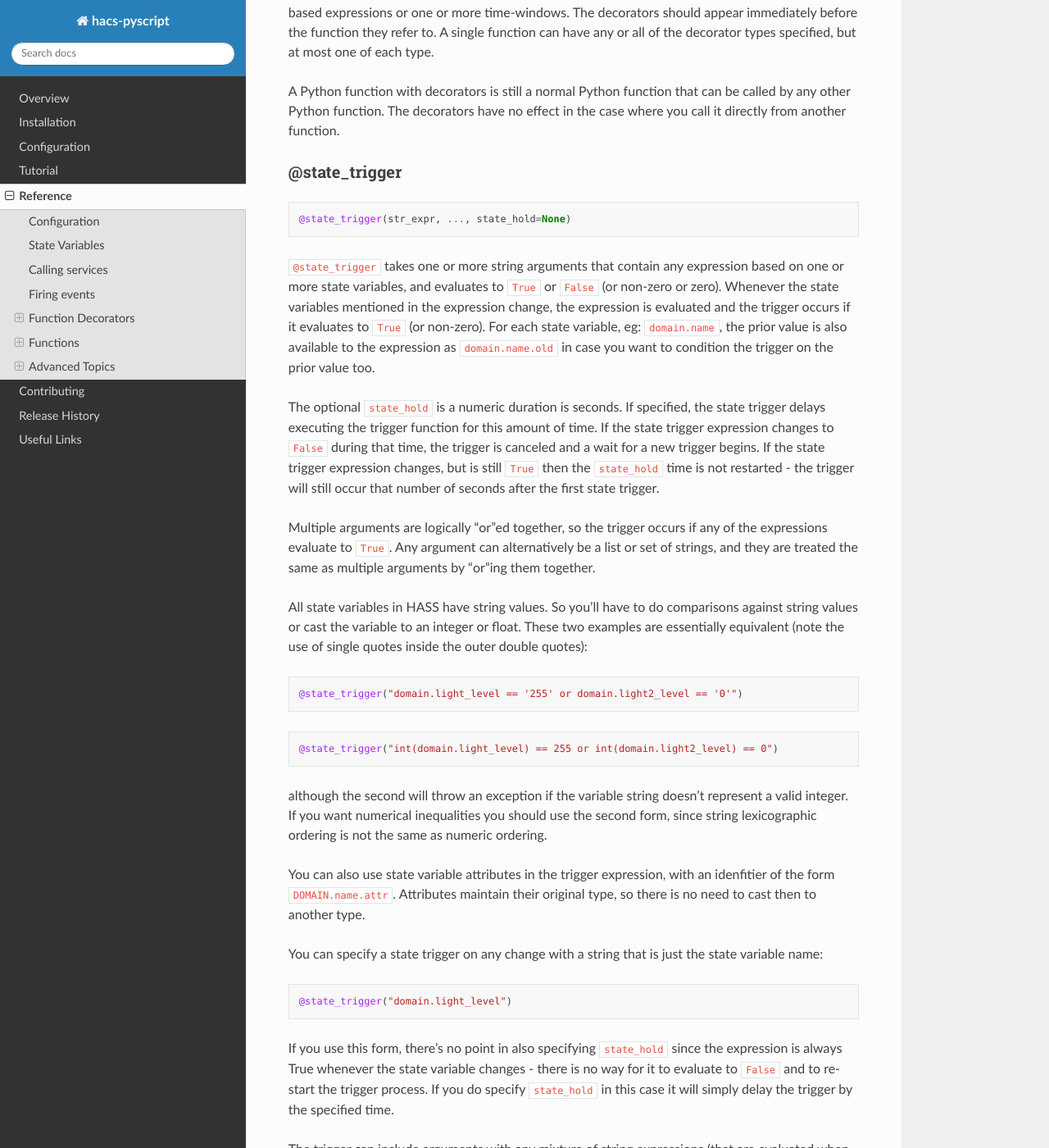
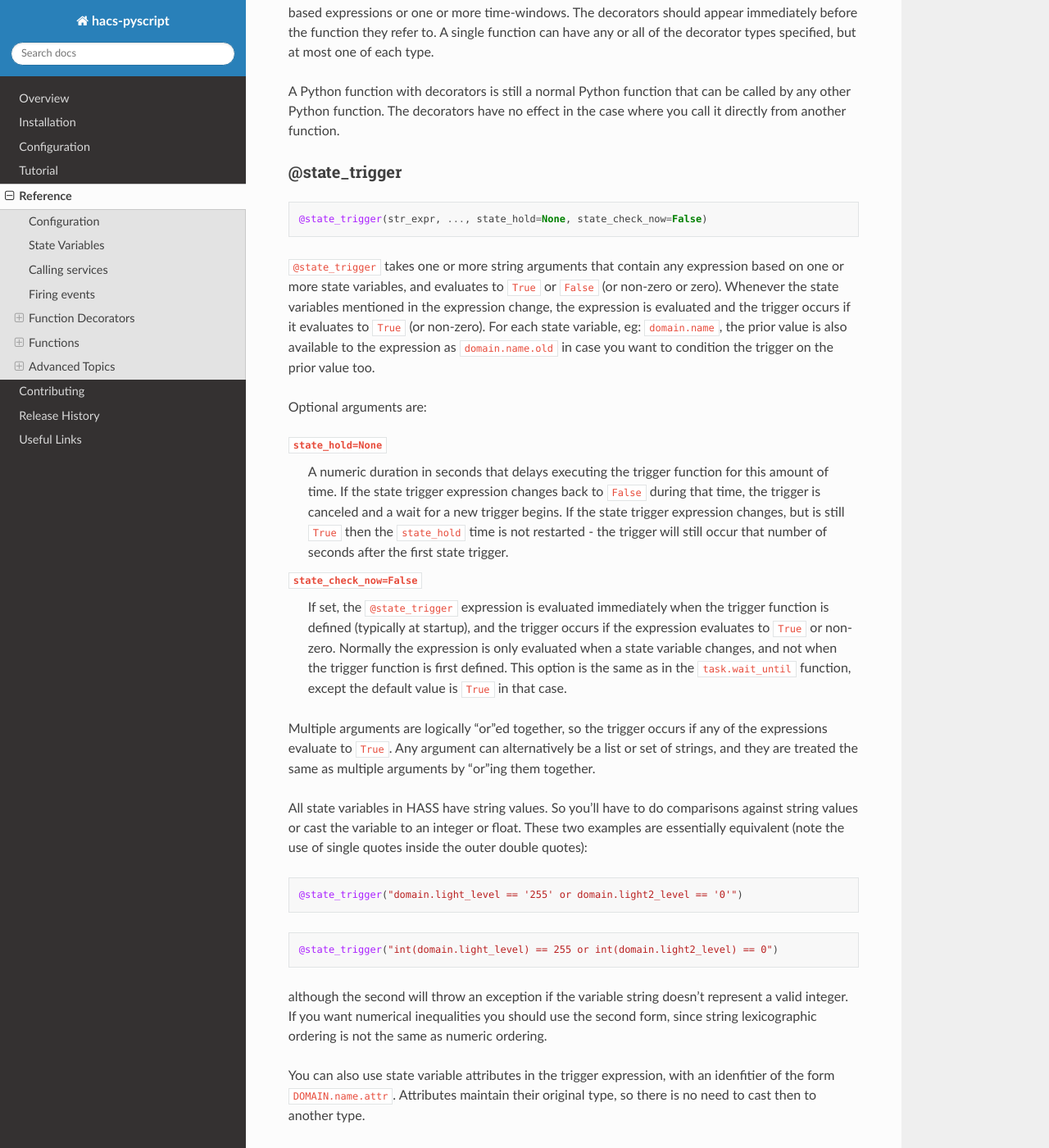
Before and after one commit to custom-components/pyscript, a Sphinx documentation site: the page built from docs/reference.rst, in a window 1280 px wide and 1400 px high, scrolled down 4355 px. Shown: the whole window at 82% size. Built offline with Sphinx 7.4.7 and the Read the Docs theme 2.0.0, drawn with Linux system fonts in a browser that asks for light colours; some of the changed text lies outside the part shown.

Commit message:
adds optional argument state_check_now=False to @state_trigger; resolves #65

```diff
--- a/docs/reference.rst
+++ b/docs/reference.rst
@@ -206,7 +206,7 @@ function.
 
 .. code:: python
 
-    @state_trigger(str_expr, ..., state_hold=None)
+    @state_trigger(str_expr, ..., state_hold=None, state_check_now=False)
 
 ``@state_trigger`` takes one or more string arguments that contain any expression based on one or
 more state variables, and evaluates to ``True`` or ``False`` (or non-zero or zero). Whenever the
@@ -215,12 +215,21 @@ occurs if it evaluates to ``True`` (or non-zero). For each state variable, eg: `
 the prior value is also available to the expression as ``domain.name.old`` in case you want to
 condition the trigger on the prior value too.
 
-The optional ``state_hold`` is a numeric duration is seconds. If specified, the state trigger
-delays executing the trigger function for this amount of time. If the state trigger expression
-changes to ``False`` during that time, the trigger is canceled and a wait for a new trigger
-begins. If the state trigger expression changes, but is still ``True`` then the ``state_hold``
-time is not restarted - the trigger will still occur that number of seconds after the first
-state trigger.
+Optional arguments are:
+
+``state_hold=None``
+  A numeric duration in seconds that delays executing the trigger function for this amount of time.
+  If the state trigger expression changes back to ``False`` during that time, the trigger is
+  canceled and a wait for a new trigger begins. If the state trigger expression changes, but is
+  still ``True`` then the ``state_hold`` time is not restarted - the trigger will still occur
+  that number of seconds after the first state trigger.
+
+``state_check_now=False``
+  If set, the ``@state_trigger`` expression is evaluated immediately when the trigger function
+  is defined (typically at startup), and the trigger occurs if the expression evaluates
+  to ``True`` or non-zero. Normally the expression is only evaluated when a state variable
+  changes, and not when the trigger function is first defined. This option is the same as
+  in the ``task.wait_until`` function, except the default value is ``True`` in that case.
 
 Multiple arguments are logically "or"ed together, so the trigger occurs if any of the expressions
 evaluate to ``True``. Any argument can alternatively be a list or set of strings, and they are
@@ -300,6 +309,19 @@ the keyword catch-all declaration instead:
 and all those values will simply get passed in into kwargs as a ``dict``. That’s the most useful
 form to use if you have multiple decorators, since each one passes different variables into the
 function (although all of them set ``trigger_type``).
+
+If ``state_check_now`` is set to ``True`` and the trigger occurs during its immediate check, since
+there is no underlying state variable change, the trigger function is called with only this arguments:
+
+.. code:: python
+
+   kwargs = {
+       "trigger_type": "state",
+   }
+
+If the trigger function uses ``var_name==None`` as a keyword argument, it can check if it is ``None``
+to determined whether it was called immediately or not. Similarly, if it uses the ``kwargs``
+form, if can check if ``var_name`` is in ``kwargs``.
 
 If ``state_hold`` is specified, the arguments to the trigger function reflect the variable change
 that cause the first trigger, not any subsequent ones during the ``state_hold`` period. Also, if
```
Also changed, not shown: 3 other files.
